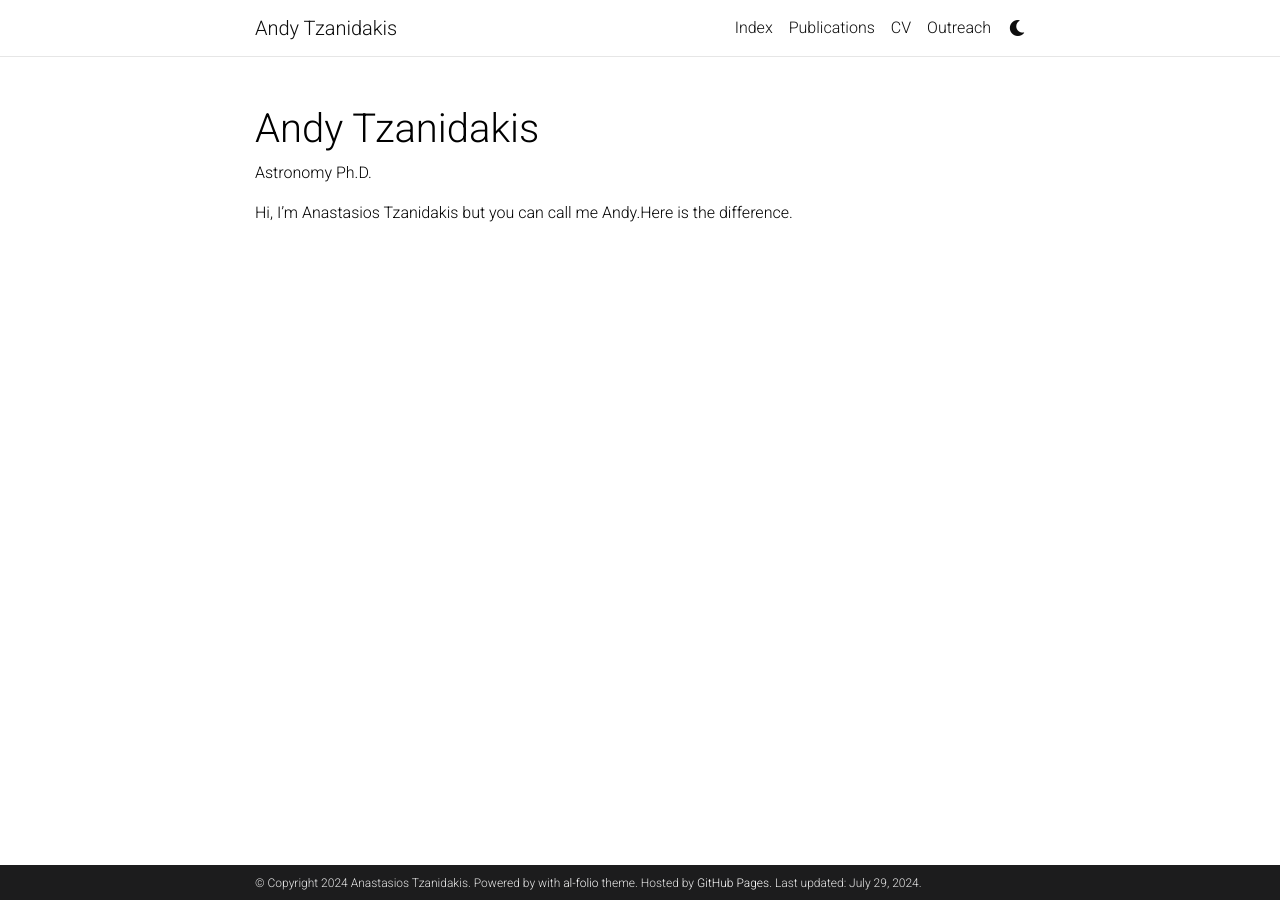
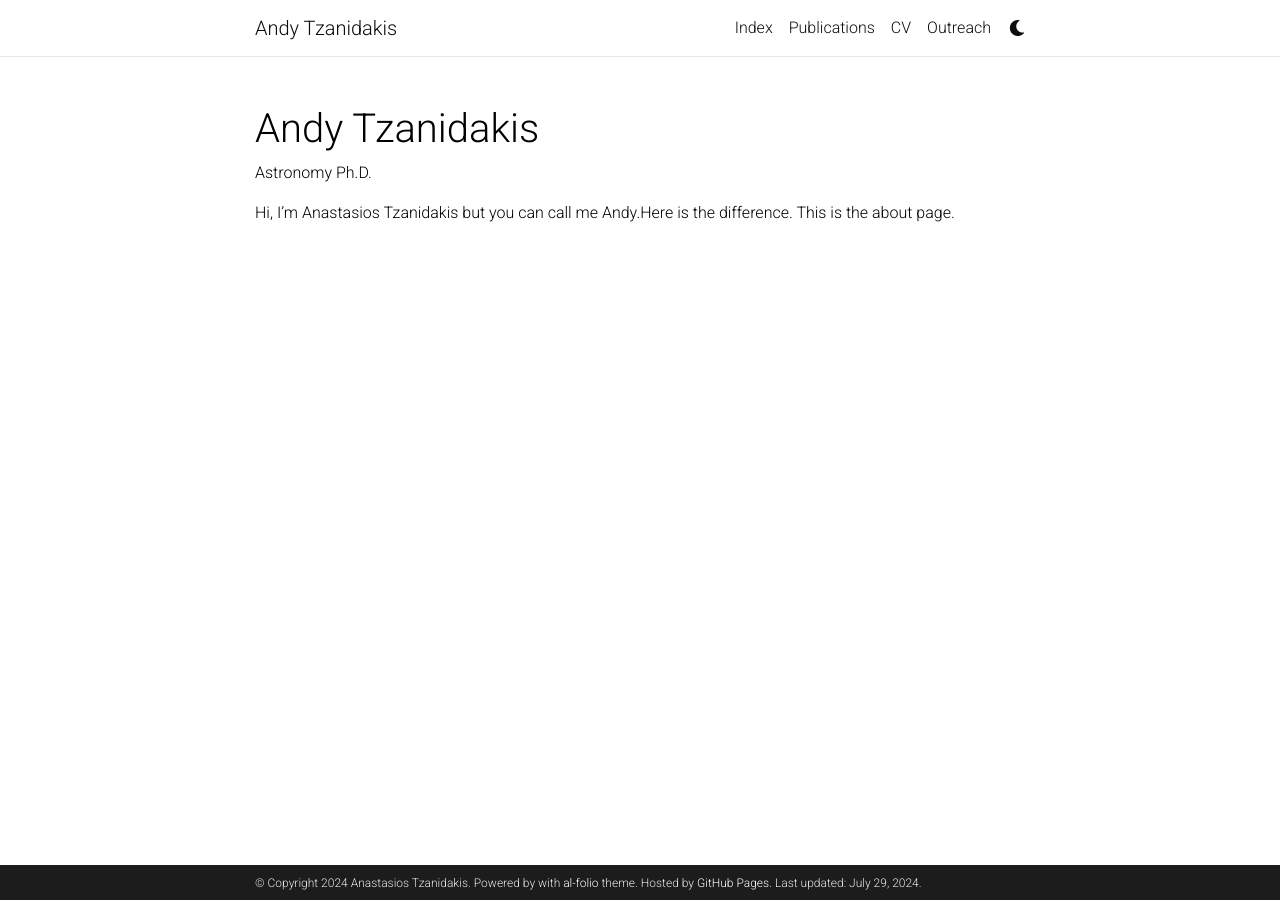
Before and after one commit to AndyTza/andytza.github.io, a Jekyll site: the page built from _pages/profiles.md, in a window 1280 px wide. Built offline with Jekyll 4.4.1, drawn with Linux system fonts in a browser that asks for light colours; comment, search, counter and statistics services are not loaded; a style sheet for code colours, icons or effects is not loaded.

Commit message:
override

```diff
--- a/_pages/profiles.md
+++ b/_pages/profiles.md
@@ -4,4 +4,4 @@ title: About
 permalink: /About/
 subtitle: Astronomy Ph.D.
 ---
-Hi, I'm Anastasios Tzanidakis but you can call me Andy.Here is the difference.
+Hi, I'm Anastasios Tzanidakis but you can call me Andy.Here is the difference. This is the about page.
```
